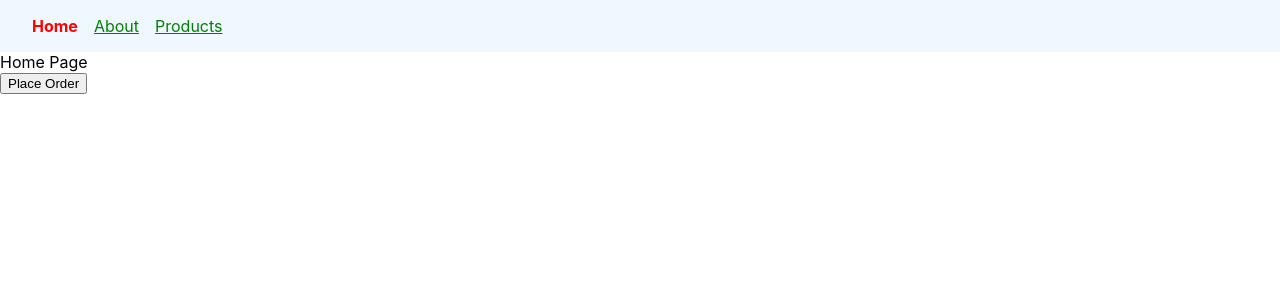
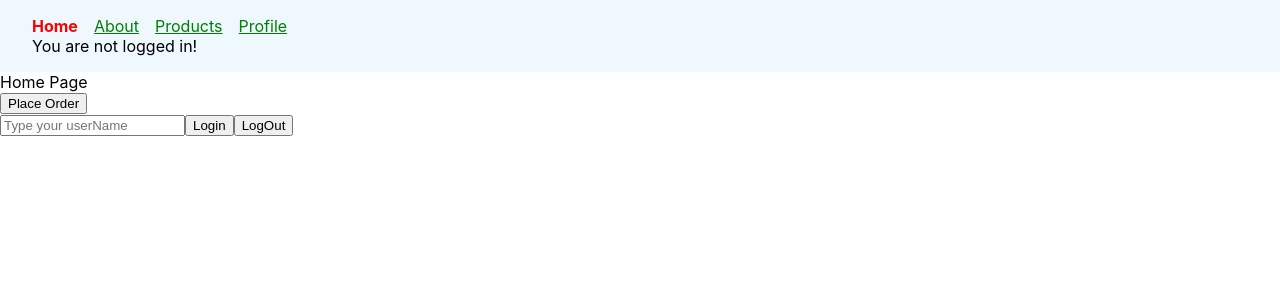
Before and after one commit to Barna-Molnar/react-router-v6, a React (Create React App) app: page / in a window 1280 px wide. Shown: the top 300 px of the page. Built offline with nearby package versions, Linux system fonts and the light colour scheme.

Commit message:
SetApp Appcontext + Basic login

```diff
--- a/src/App.tsx
+++ b/src/App.tsx
@@ -1,5 +1,5 @@
 import './App.css';
-import React from 'react'
+import React, { useState } from 'react'
 import { Routes, Route } from 'react-router-dom'
 import Home from './components/Home';
 import About from './components/About';
@@ -12,14 +12,29 @@ import NewProducts from './components/NewProducts';
 import Users from './components/Users';
 import UserDetail from './components/UserDetail';
 import Admin from './components/Admin';
+import Profile from './components/Profile';
+import AppContext, { IAppContext, User } from './components/AppContext';
 const LazyAbout = React.lazy(() => import('./components/About'))
 
 const App = () => {
+
+  const [appContext, setAppContext] = useState<IAppContext>({
+    user: undefined
+  });
+
+  const setUser = (user: User | undefined) => {
+    setAppContext({
+      ...appContext,
+      user
+    });
+
+  };
+
   return (
-    <>
+    <AppContext.Provider value={appContext}>
       <NavBar />
       <Routes>
-        <Route path='/' element={<Home />} />
+        <Route path='/' element={<Home setUser={setUser} />} />
         {/* <Route path='/about' element={<About />} /> */}
         <Route path='/about' element={
           <React.Suspense fallback='Loading...'>
@@ -36,9 +51,10 @@ const App = () => {
           <Route path=':userId' element={<UserDetail />} />
           <Route path='admin' element={<Admin />} />
         </Route>
+        <Route path='/profile' element={<Profile />} />
         <Route path='*' element={<NoMatch />} />
       </Routes>
-    </>
+    </AppContext.Provider>
   );
 }
 
--- /dev/null
+++ b/src/components/AppContext.ts
@@ -0,0 +1,21 @@
+import React from 'react'
+
+export type User = {
+    userName: string,
+    isLoggedIn: boolean
+} | undefined
+
+export interface IAppContext {
+    user: User | undefined
+}
+
+const defaultContext: IAppContext = {
+    user: {
+        userName: '',
+        isLoggedIn: false
+    }
+}
+
+const AppContext = React.createContext<IAppContext>(defaultContext);
+
+export default AppContext;
--- a/src/components/Home.tsx
+++ b/src/components/Home.tsx
@@ -1,8 +1,15 @@
-import React from 'react'
+import { FC, useState } from 'react'
 import { useNavigate } from 'react-router-dom'
+import { User } from './AppContext'
 
-const Home = () => {
+interface HomeProps {
+    setUser: (user: User) => void
+}
+
+const Home: FC<HomeProps> = (props) => {
     const navigate = useNavigate()
+
+    const [userName, setUserName] = useState('')
 
     return (
         <>
@@ -10,6 +17,22 @@ const Home = () => {
             <button onClick={() => navigate('order-summary', { replace: true })}>
                 Place Order
             </button>
+            <div>
+                <input type="text" placeholder='Type your userName' onChange={(e) => setUserName(e.target.value)} value={userName} />
+                <button
+                    onClick={() => {
+                        props.setUser({ userName: userName, isLoggedIn: true })
+                        setUserName('')
+                    }}
+                >
+                    Login
+                </button>
+                <button
+                    onClick={() => props.setUser(undefined)}
+                >
+                    LogOut
+                </button>
+            </div>
         </>
     )
 }
--- a/src/components/NavBar.tsx
+++ b/src/components/NavBar.tsx
@@ -1,5 +1,7 @@
+import { useContext } from "react";
 import { NavLink } from "react-router-dom"
 import styled from 'styled-components'
+import AppContext from "./AppContext";
 
 const NAV = styled.nav`
     background-color: aliceblue;
@@ -19,7 +21,7 @@ interface navLinkStyles {
 }
 
 const NavBar = () => {
-
+    const context = useContext(AppContext);
 
     const navLinkStyles = ({ isActive }: navLinkStyles) => {
         return {
@@ -33,6 +35,13 @@ const NavBar = () => {
             <NavLink to='/' style={navLinkStyles}>Home</NavLink>
             <NavLink to='/about' style={navLinkStyles}>About</NavLink>
             <NavLink to='/products' style={navLinkStyles}>Products</NavLink>
+            <NavLink to='/profile' style={navLinkStyles}>Profile</NavLink>
+            {
+                context.user ? (
+
+                    <div>Welcome back: {context.user?.userName}!</div>
+                ) : <div>You are not logged in!</div>
+            }
         </NAV>
     )
 }
--- /dev/null
+++ b/src/components/Profile.tsx
@@ -0,0 +1,11 @@
+import React from 'react'
+
+const Profile = () => {
+    return (
+        <div>
+            Profile Page
+        </div>
+    )
+}
+
+export default Profile
--- a/src/index.tsx
+++ b/src/index.tsx
@@ -4,6 +4,7 @@ import './index.css';
 import App from './App';
 import reportWebVitals from './reportWebVitals';
 import { BrowserRouter } from 'react-router-dom'
+
 
 
 ReactDOM.render(
```
